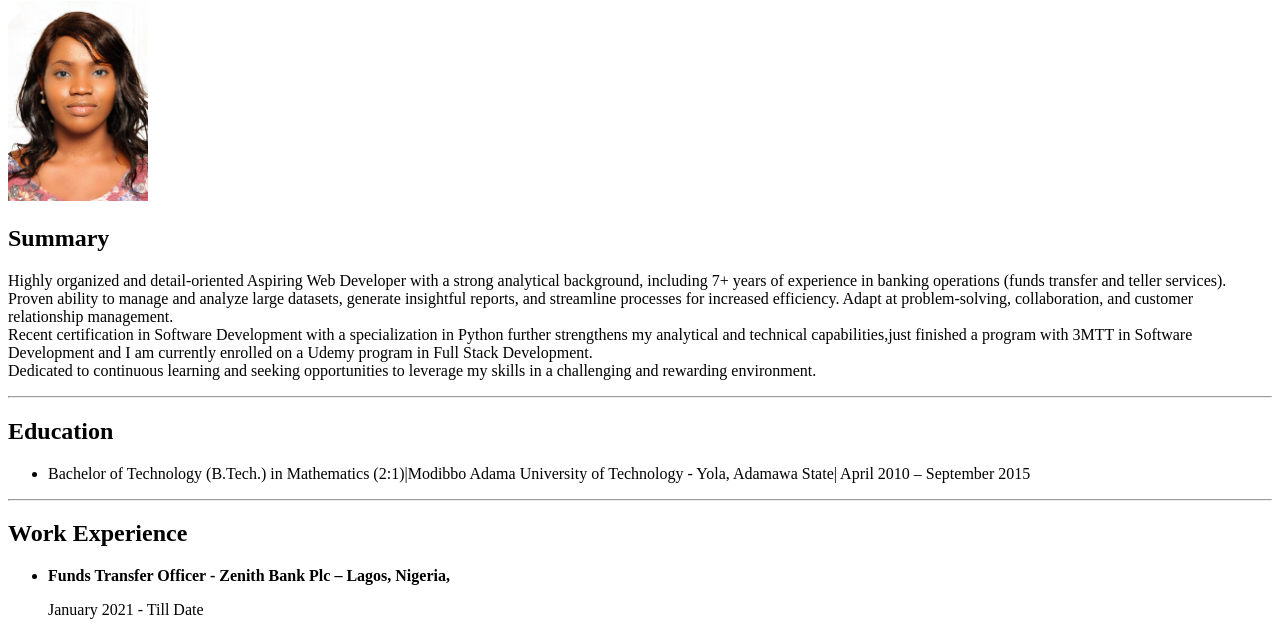
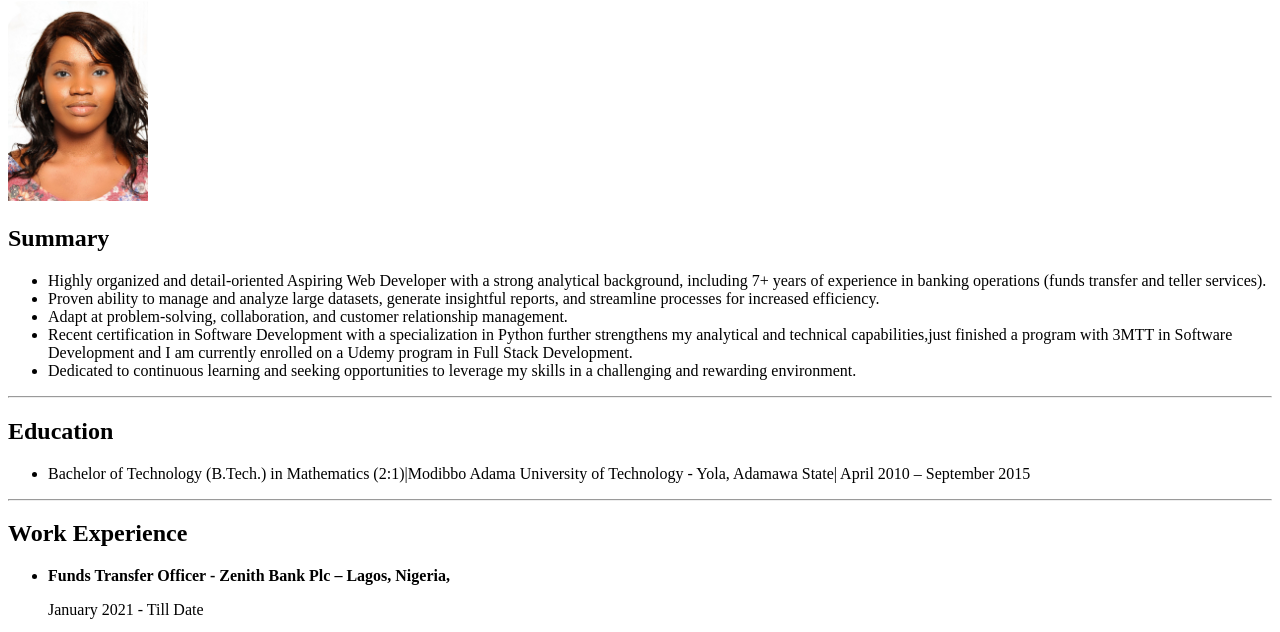
Before and after one commit to Chikodinaka-omoloyin/First-Portfolio, a plain HTML site: page index.html in a window 1280 px wide. Shown: the part 79-711 px from the top of the page. Drawn offline with Linux system fonts and the light colour scheme.

Commit message:
index.html

```diff
--- a/index.html
+++ b/index.html
@@ -10,11 +10,13 @@
 <img src="./photo.jpg" height="200" alt="chikodi's passport photograph"/>
 <h2>Summary</h2>
 <p>
-Highly organized and detail-oriented Aspiring Web Developer with a strong analytical background, including 7+ years of experience in banking operations (funds transfer and teller services).<br/>
-Proven ability to manage and analyze large datasets, generate insightful reports, and streamline processes for increased efficiency.
-Adapt at problem-solving, collaboration, and customer relationship management. <br/>
-Recent certification in Software Development with a specialization in Python further strengthens my analytical and technical capabilities,just finished a program with 3MTT in Software Development and I am currently enrolled on a Udemy program in Full Stack Development.<br/>
-Dedicated to continuous learning and seeking opportunities to leverage my skills in a challenging and rewarding environment.
+<ul>
+        <li>Highly organized and detail-oriented Aspiring Web Developer with a strong analytical background, including 7+ years of experience in banking operations (funds transfer and teller services).</li>
+        <li>Proven ability to manage and analyze large datasets, generate insightful reports, and streamline processes for increased efficiency.</li>
+        <li>Adapt at problem-solving, collaboration, and customer relationship management.</li>
+        <li>Recent certification in Software Development with a specialization in Python further strengthens my analytical and technical capabilities,just finished a program with 3MTT in Software Development and I am currently enrolled on a Udemy program in Full Stack Development.</li>
+        <li>Dedicated to continuous learning and seeking opportunities to leverage my skills in a challenging and rewarding environment.</li>
+    </ul>
 </p>
 <hr/>
 <h2>Education </h2>
```
